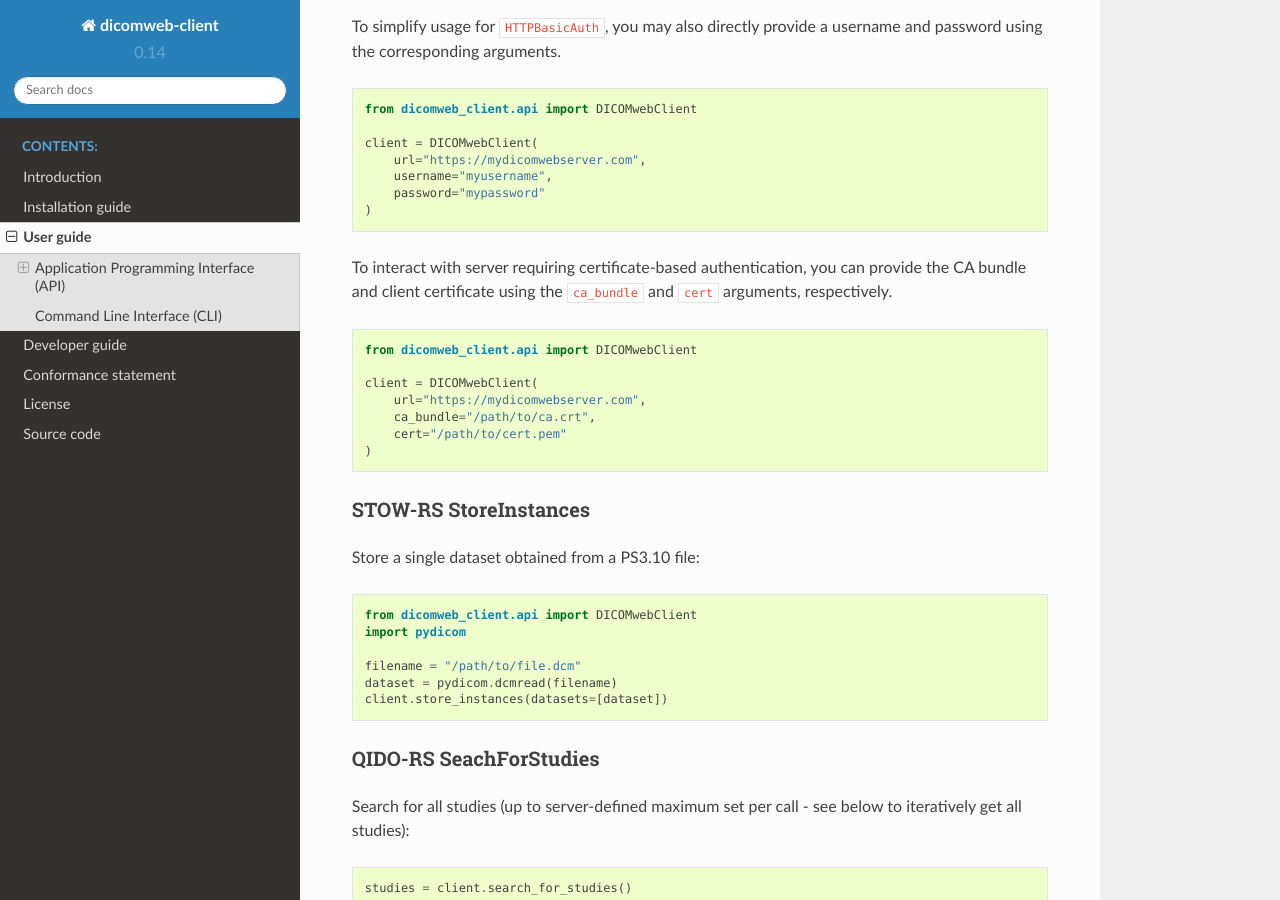
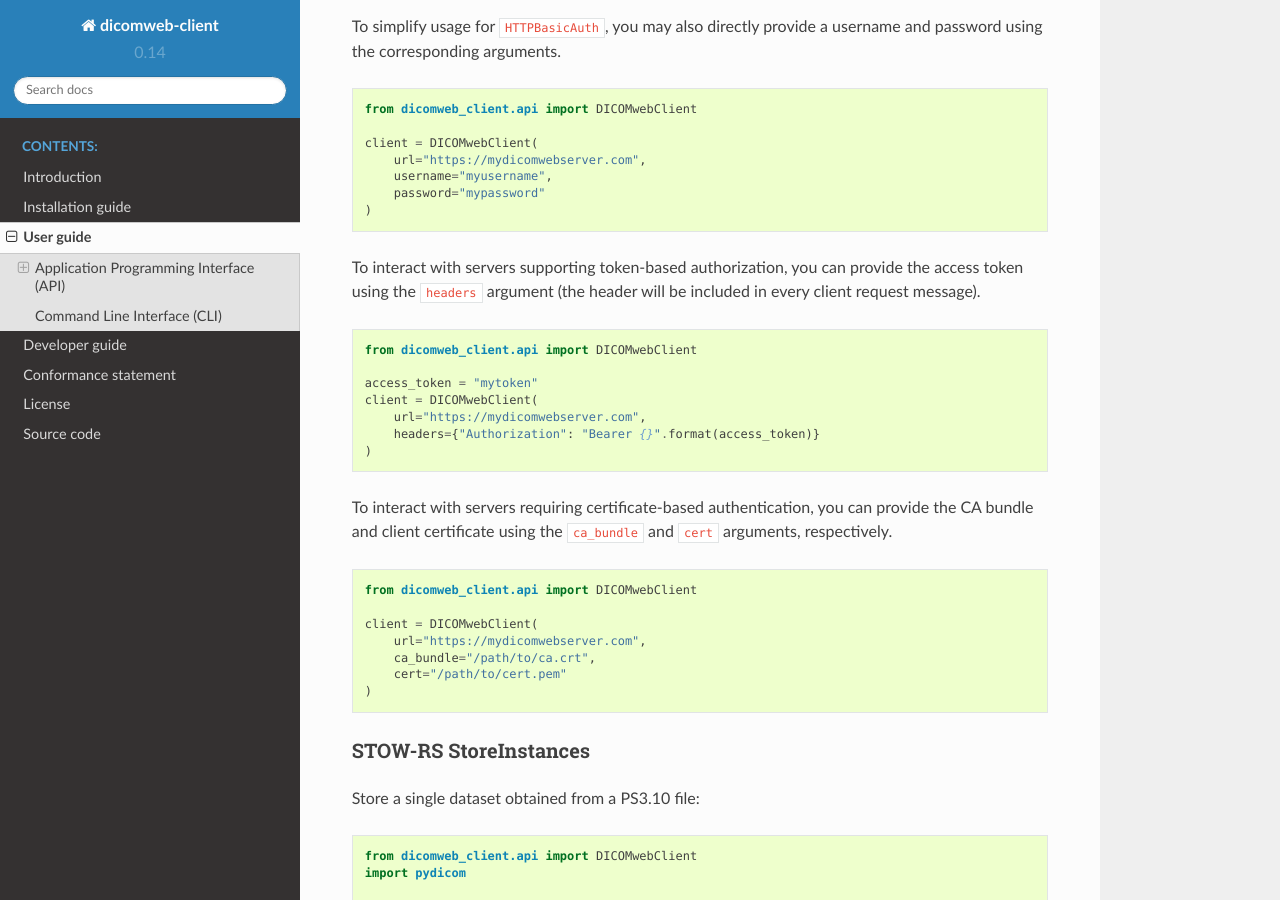
Before and after one commit to ImagingDataCommons/dicomweb-client, a Sphinx documentation site: the page built from docs/usage.rst, in a window 1280 px wide and 900 px high, scrolled down 971 px. Built offline with Sphinx 7.4.7 and the Read the Docs theme 2.0.0, drawn with Linux system fonts in a browser that asks for light colours.

Commit message:
Add example for token-based authorization
Thanks @bashallc

```diff
--- a/docs/usage.rst
+++ b/docs/usage.rst
@@ -60,7 +60,20 @@ To simplify usage for ``HTTPBasicAuth``, you may also directly provide a usernam
     )
 
 
-To interact with server requiring certificate-based authentication, you can provide the CA bundle and client certificate using the ``ca_bundle`` and ``cert`` arguments, respectively.
+To interact with servers supporting token-based authorization, you can provide the access token using the ``headers`` argument (the header will be included in every client request message).
+
+.. code-block:: python
+
+    from dicomweb_client.api import DICOMwebClient
+
+    access_token = "mytoken"
+    client = DICOMwebClient(
+        url="https://mydicomwebserver.com",
+        headers={"Authorization": "Bearer {}".format(access_token)}
+    )
+
+
+To interact with servers requiring certificate-based authentication, you can provide the CA bundle and client certificate using the ``ca_bundle`` and ``cert`` arguments, respectively.
 
 .. code-block:: python
 
```
